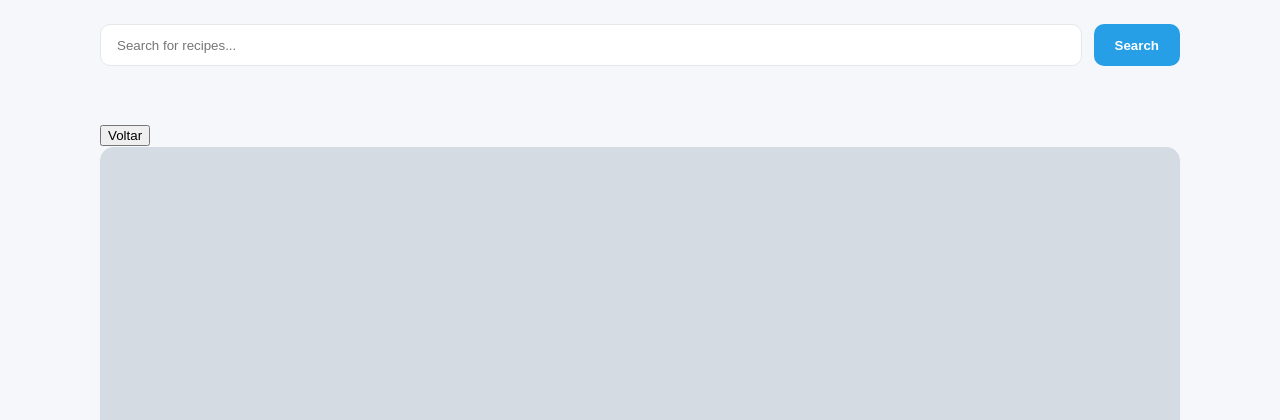
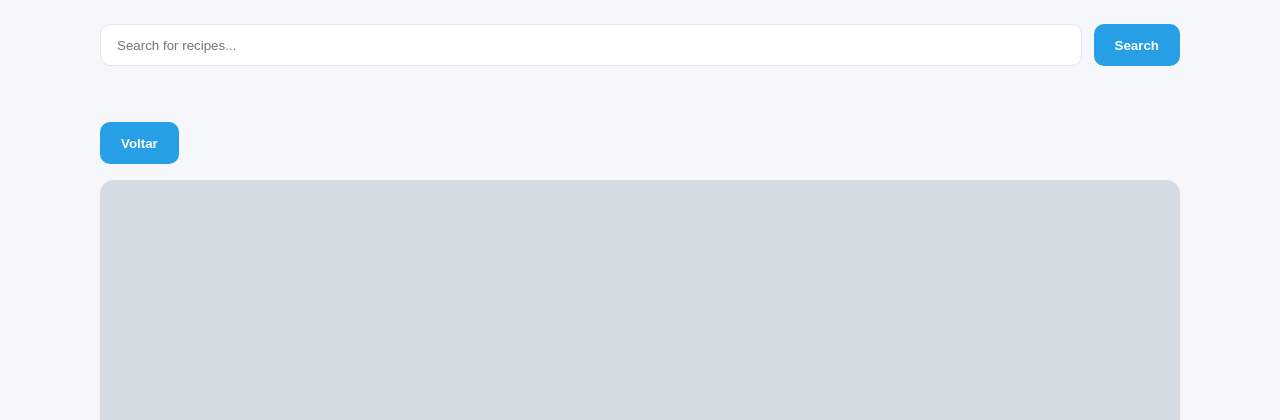
Before and after one commit to mandresoeiro/newproject1, a Django app: template recipes/templates/recipes/pages/recipe-view.html in a window 1280 px wide. Shown: the part 88-508 px from the top of the page. Run offline with Django 5.2, Linux system fonts and the light colour scheme; the template is opened without the code that fills it: most values are stand-ins (such as "Sample title", 1, 10 or a date in 2020); grey boxes marked "Sample" are stand-in pictures.

Commit message:
feat: ajusta estilos e estrutura da visualização da receita

```diff
--- a/recipes/static/recipes/css/styles.css
+++ b/recipes/static/recipes/css/styles.css
@@ -415,3 +415,7 @@ h6 {
   margin-bottom: var(--space-4);
   line-height: 1.6; /* melhora legibilidade */
 }
+
+.back-button {
+  margin-bottom: var(--space-4);
+}
--- a/recipes/templates/recipes/pages/recipe-view.html
+++ b/recipes/templates/recipes/pages/recipe-view.html
@@ -4,7 +4,7 @@
 
 {% block content %}
 <section class="main-content-detail recipe-view">
-  <button type="button" onclick="history.back()">Voltar</button>
+  <button class="search-button back-button" type="button" onclick="history.back()">Voltar</button>
   {% if recipe %}
     {% include "recipes/partials/recipe-card.html" %}
   {% else %}
```
